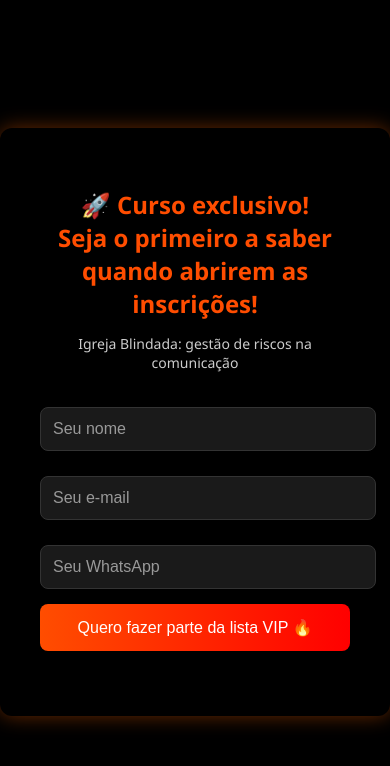
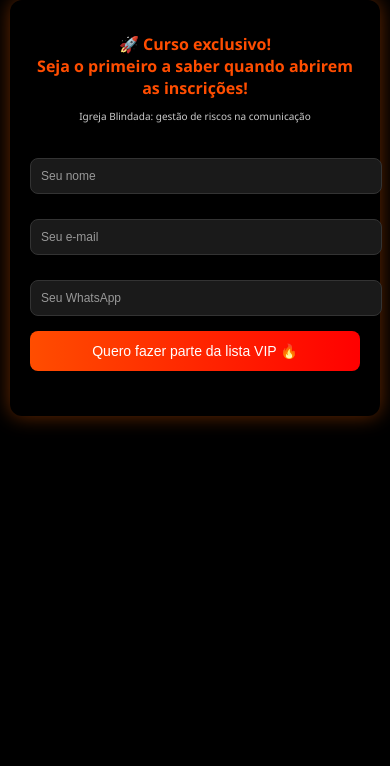
Before and after one commit to igrejablindada/lista-vip, a plain HTML site: page index.html in a window 390 px wide. Drawn offline with Linux system fonts and the light colour scheme.

Commit message:
Update index.html

```diff
--- a/index.html
+++ b/index.html
@@ -2,6 +2,7 @@
 <html lang="pt-br">
 <head>
   <meta charset="UTF-8" />
+  <meta name="viewport" content="width=device-width, initial-scale=1.0"> <!-- Adiciona meta viewport para responsividade -->
   <title>Curso exclusivo!<br>Seja o primeiro a saber quando abrirem as inscrições!</title>
   <style>
     body {
@@ -27,6 +28,7 @@
       color: #ff4d00;
       margin-bottom: 10px;
       text-align: center;
+      font-size: 1.5em;
     }
     .form-container p {
       font-size: 14px;
@@ -67,6 +69,43 @@
       margin-top: 15px;
       font-weight: bold;
       color: #ff4d00;
+    }
+
+    /* Responsividade: ajusta o tamanho e layout para telas menores */
+    @media (max-width: 600px) {
+      body {
+        padding: 0 10px; /* Ajuste para telas menores */
+        height: auto;
+      }
+      .form-container {
+        padding: 20px;
+      }
+      .form-container h2 {
+        font-size: 1.2em; /* Ajusta o tamanho do título */
+      }
+      .form-container p {
+        font-size: 12px; /* Ajusta o tamanho da descrição */
+      }
+      input {
+        font-size: 14px; /* Ajusta o tamanho da fonte nos inputs */
+        padding: 10px;
+      }
+      button {
+        font-size: 14px; /* Ajusta o tamanho do botão */
+        padding: 12px;
+      }
+    }
+
+    @media (max-width: 400px) {
+      .form-container h2 {
+        font-size: 1em; /* Ajuste maior para telas muito pequenas */
+      }
+      .form-container p {
+        font-size: 10px; /* Ajuste para telas muito pequenas */
+      }
+      input {
+        font-size: 12px; /* Ajuste do tamanho dos campos de input */
+      }
     }
   </style>
 </head>
```
